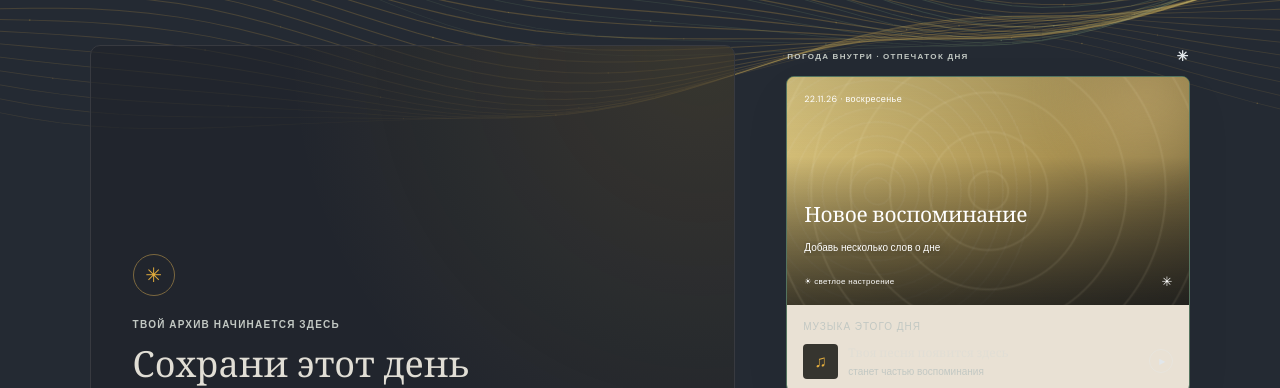
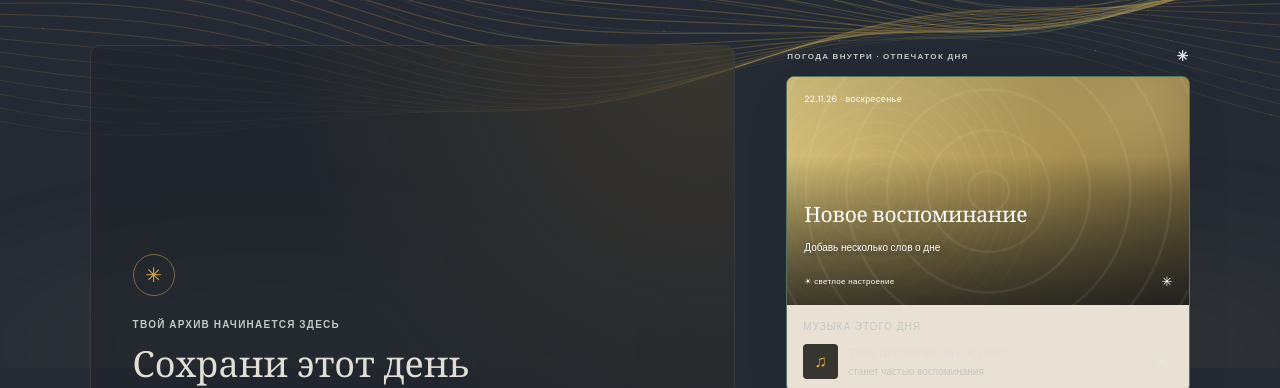
Before and after one commit to taimasV/art-tech-optional, a website: page art.html in a window 1280 px wide. Shown: the part 496-884 px from the top of the page. Drawn offline with nearby package versions, Linux system fonts and the light colour scheme; no server answers; animation ran at ten frames a second.

Commit message:
Add subtle scrolling gradient backdrop

```diff
--- a/art.html
+++ b/art.html
@@ -14,6 +14,7 @@
 <body>
   <div class="app-shell">
     <canvas id="grainBackdrop" class="grain-backdrop" aria-hidden="true"></canvas>
+    <div id="ambientBottom" class="ambient-bottom" aria-hidden="true"><span></span><span></span></div>
     <aside class="sidebar">
       <a class="brand" href="#" aria-label="Тихо, на главную"><span class="brand-mark">т</span><span>тихо<span class="brand-dot">.</span></span></a>
       <p class="side-label">ТВОЁ ПРОСТРАНСТВО</p>
--- a/grain-backdrop.js
+++ b/grain-backdrop.js
@@ -6,6 +6,7 @@
   if (!context) return;
 
   const motionPreference = window.matchMedia('(prefers-reduced-motion: reduce)');
+  const ambientBottom = document.getElementById('ambientBottom');
   const pointer = { x: 0.5, y: 0.5, energy: 0 };
   let width = 0;
   let height = 0;
@@ -108,6 +109,20 @@
     frame = window.requestAnimationFrame(tick);
   }
 
+  if (ambientBottom) {
+    let scrollFrame = 0;
+    const updateAmbientPosition = () => {
+      scrollFrame = 0;
+      const shift = motionPreference.matches ? 0 : Math.min(window.scrollY * 0.065, 36);
+      ambientBottom.style.setProperty('--ambient-shift', `${-shift}px`);
+    };
+    window.addEventListener('scroll', () => {
+      if (!scrollFrame) scrollFrame = window.requestAnimationFrame(updateAmbientPosition);
+    }, { passive: true });
+    motionPreference.addEventListener?.('change', updateAmbientPosition);
+    updateAmbientPosition();
+  }
+
   window.addEventListener('resize', resize, { passive: true });
   window.addEventListener('pointermove', event => {
     const x = event.clientX / Math.max(window.innerWidth, 1);
--- a/site-effects.css
+++ b/site-effects.css
@@ -5,6 +5,16 @@
 html[data-theme="light"] .grain-backdrop{opacity:.52;mix-blend-mode:multiply}
 @media(prefers-reduced-motion:reduce){.grain-backdrop{opacity:.32}}
 
+.ambient-bottom{position:fixed;right:0;bottom:-8vh;left:0;z-index:0;height:42vh;overflow:hidden;pointer-events:none;transform:translate3d(0,var(--ambient-shift,0px),0);transition:transform .45s ease-out}
+.ambient-bottom span{position:absolute;bottom:-32%;width:min(70vw,900px);height:80%;border-radius:50%;filter:blur(55px);opacity:.75;animation:ambient-drift 18s ease-in-out infinite alternate}
+.ambient-bottom span:first-child{left:-14%;background:radial-gradient(ellipse at center,rgba(125,157,113,.19),transparent 70%)}
+.ambient-bottom span:last-child{right:-17%;bottom:-42%;width:min(56vw,720px);height:90%;background:radial-gradient(ellipse at center,rgba(187,154,100,.14),transparent 69%);animation-delay:-8s}
+@keyframes ambient-drift{from{translate:0 7px;scale:.96}to{translate:18px -12px;scale:1.04}}
+html[data-theme="light"] .ambient-bottom span:first-child{background:radial-gradient(ellipse at center,rgba(91,130,83,.13),transparent 70%)}
+html[data-theme="light"] .ambient-bottom span:last-child{background:radial-gradient(ellipse at center,rgba(184,145,78,.1),transparent 69%)}
+@media(max-width:650px){.ambient-bottom{height:30vh;bottom:-5vh}.ambient-bottom span{filter:blur(38px)}}
+@media(prefers-reduced-motion:reduce){.ambient-bottom,.ambient-bottom span{transition:none;animation:none}}
+
 html[data-theme="dark"]{--wave-muted:#8aa18d}
 html[data-theme="light"]{--wave-muted:#758f79}
 .waveform-player audio{display:none}
```
